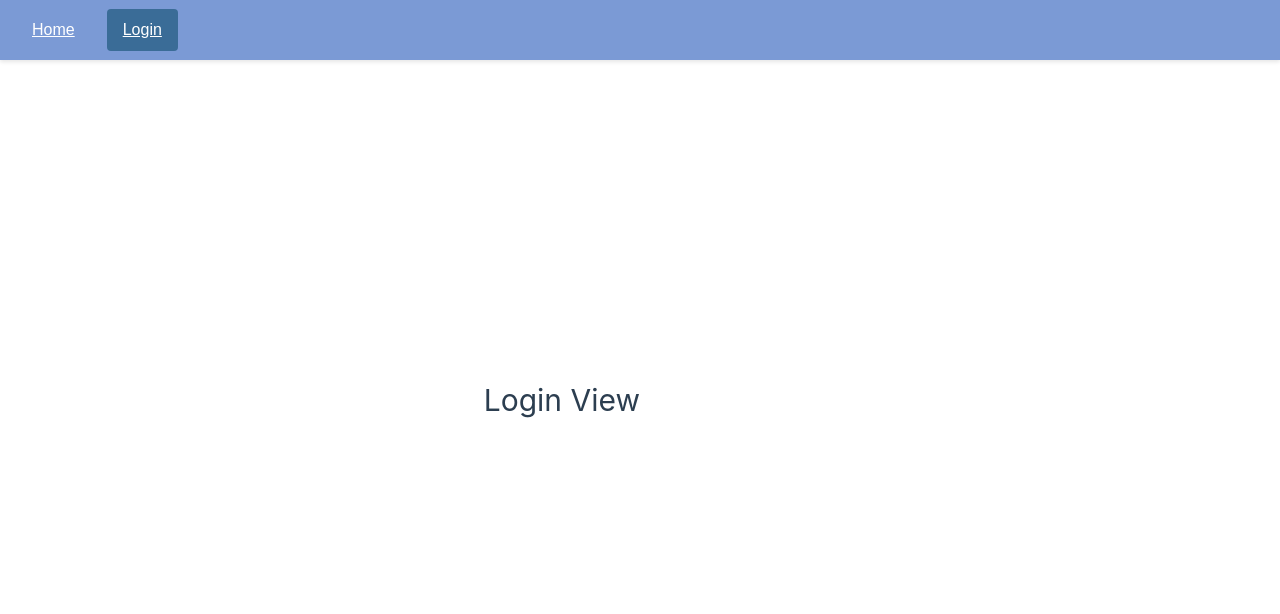
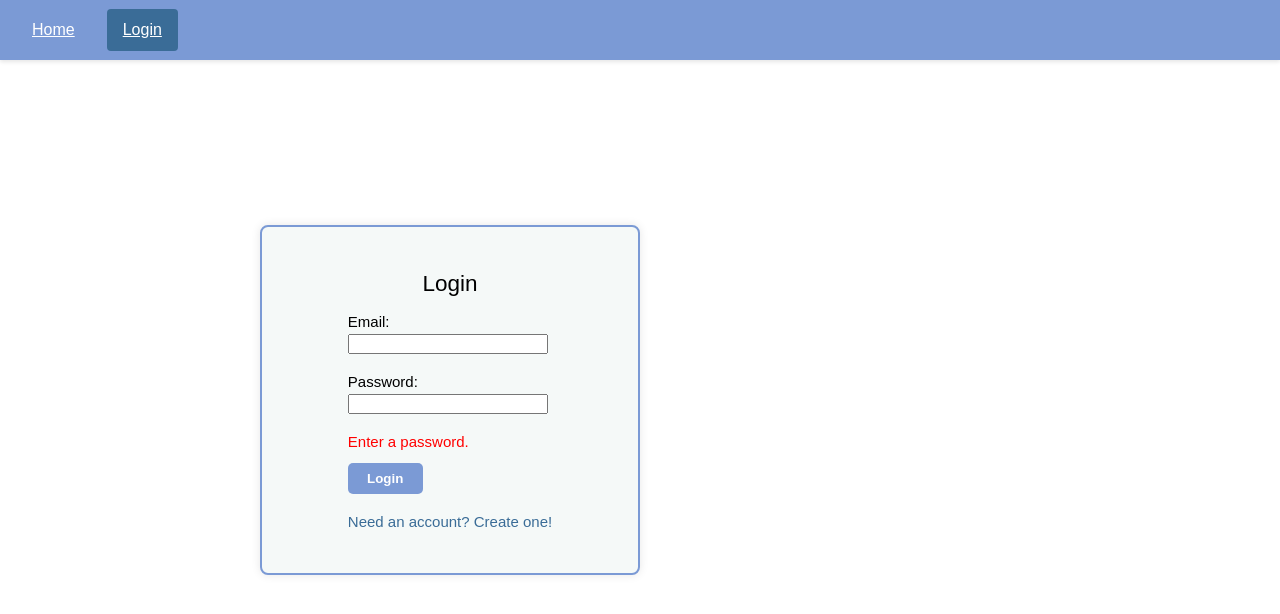
Before and after one commit to Rebecca-J7/CS110-Project, a Vue app: page /login in a window 1280 px wide. Shown: the top 614 px of the page. Built offline with nearby package versions, Linux system fonts and the light colour scheme.

Commit message:
created login view

```diff
--- a/src/App.vue
+++ b/src/App.vue
@@ -5,9 +5,9 @@ import { RouterView } from 'vue-router'
 import { ref, provide } from 'vue'
 
 const isLoggedIn = ref(false)
-setTimeout(() => {
-  isLoggedIn.value = true
-}, 3000)
+const setLoggedIn = (val) => isLoggedIn.value = val
+provide('isLoggedIn', isLoggedIn)
+provide('setLoggedIn', setLoggedIn)
 
 provide('isLoggedIn', isLoggedIn)
 </script>
--- a/src/views/LoginView.vue
+++ b/src/views/LoginView.vue
@@ -1,9 +1,143 @@
 <script setup>
-import { RouterView } from 'vue-router'
+import { ref, computed, inject } from 'vue'
+
+// Auth mode: login, create, or logout
+const mode = ref('login')
+const email = ref('')
+const password = ref('')
+const message = ref('')
+
+// Simulated backend (in-memory store)
+const users = ref({})
+
+// Password validation rules
+const hasLetter = computed(() => /[a-zA-Z]/.test(password.value))
+const hasNumber = computed(() => /[0-9]/.test(password.value))
+const isEmpty = computed(() => password.value.length === 0)
+const isValid = computed(() => hasLetter.value && hasNumber.value)
+const passwordValid = isValid // used in handleSubmit
+
+const handleSubmit = () => {
+  if (mode.value === 'create' && !passwordValid.value) {
+    message.value = 'Password must include at least one letter and one number.'
+    return
+  }
+
+  if (mode.value === 'login') {
+    if (users.value[email.value] === password.value) {
+      setLoggedIn(true)
+      message.value = 'Login successful!'
+    } else {
+      message.value = 'Invalid email or password.'
+    }
+  } else if (mode.value === 'create') {
+    if (users.value[email.value]) {
+      message.value = 'Account already exists.'
+    } else {
+      users.value[email.value] = password.value
+      setLoggedIn(true)
+      message.value = 'Account created and logged in!'
+    }
+  }
+}
+
+const handleLogout = () => {
+  setLoggedIn(false)
+  email.value = ''
+  password.value = ''
+  message.value = 'You have been logged out.'
+  mode.value = 'login'
+}
 </script>
 
 <template>
-  <header>
-    <h1>Login View</h1>
-  </header>
+    <section class="login-box">
+      <h2 v-if="!isLoggedIn">{{ mode === 'login' ? 'Login' : 'Create Account' }}</h2>
+      <h2 v-else>Log Out</h2>
+
+      <div v-if="!isLoggedIn">
+        <form @submit.prevent="handleSubmit">
+          <label>Email:</label>
+          <input v-model="email" type="email" required />
+
+          <label>Password:</label>
+          <input v-model="password" type="password" required />
+
+
+            <p v-if="isEmpty" style="color: red; padding-bottom:0.6rem;">Enter a password.</p>
+            <template v-else-if="!isValid">
+              <p v-if="!hasNumber" style="color: red; padding-bottom:0.6rem; max-width: 200px;">Password must include at least one number.</p>
+              <p v-if="!hasLetter" style="color: red; padding-bottom:0.6rem; max-width: 200px;">Password must include at least one letter.</p>
+            </template>
+            <p v-else style="color: green; padding-bottom:0.6rem">Password is valid.</p>
+
+          <button type="submit" class="button">
+            {{ mode === 'login' ? 'Login' : 'Create Account' }}
+          </button>
+        </form>
+
+        <p class="toggle-link" @click="mode = mode === 'login' ? 'create' : 'login'">
+          {{ mode === 'login' ? 'Need an account? Create one!' : 'Already have an account? Login!' }}
+        </p>
+      </div>
+
+      <div v-else>
+        <p>You are logged in as <strong>{{ email }}</strong>.</p>
+        <button @click="handleLogout" class="button">Log Out</button>
+      </div>
+
+      <p v-if="message" class="message">{{ message }}</p>
+    </section>
 </template>
+
+<style scoped>
+
+.login-box {
+  width: 380px;
+  height: 350px;
+  margin: 1rem auto;
+  padding: 1rem;
+  border: 2px solid rgb(123, 154, 213);
+  border-radius: 8px;
+  background-color: #f5f9f8;
+  display:flex;
+  flex-direction: column;
+  gap: 0.5rem;
+  align-items: center;
+  justify-content: center;
+  box-shadow: 0 0 10px rgba(0,0,0,0.1);
+  font-family: Arial, sans-serif;
+  color:black
+}
+input {
+  display: block;
+  width:200px;
+  height: 20px;
+  margin-bottom: 1rem;
+}
+.button {
+    align-self: flex-end;
+    background-color: rgb(123, 154, 213);
+    border: none;
+    color: white;
+    padding: 0.5rem 1.2rem;
+    border-radius: 5px;
+    cursor: pointer;
+    font-weight: 600;
+    transition: background-color 0.3s ease;
+}
+
+.button:hover {
+    background-color: rgb(58, 108, 151);
+}
+.toggle-link {
+  color:rgb(58, 108, 151);
+  cursor: pointer;
+  margin-top: 1rem;
+  text-align: center;
+}
+.message {
+  margin-top: 1rem;
+  color: black;
+}
+</style>
```
